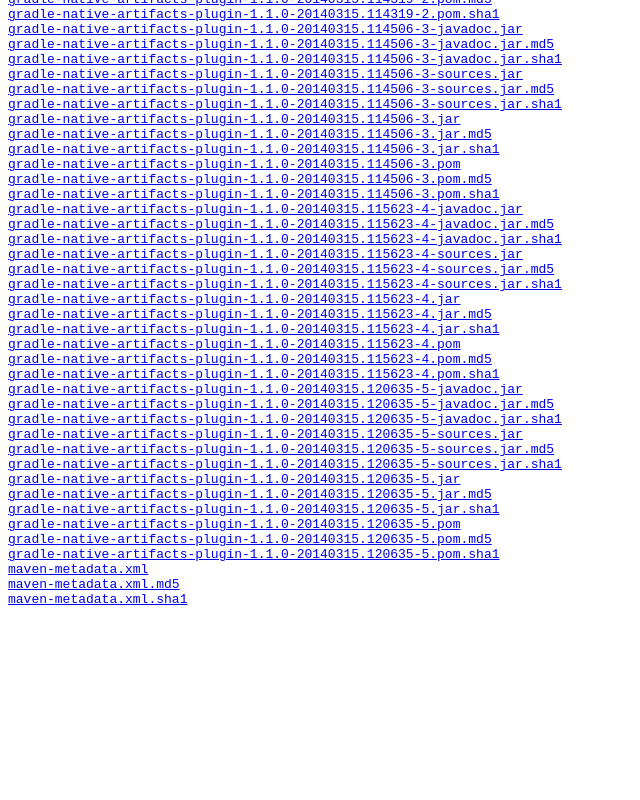
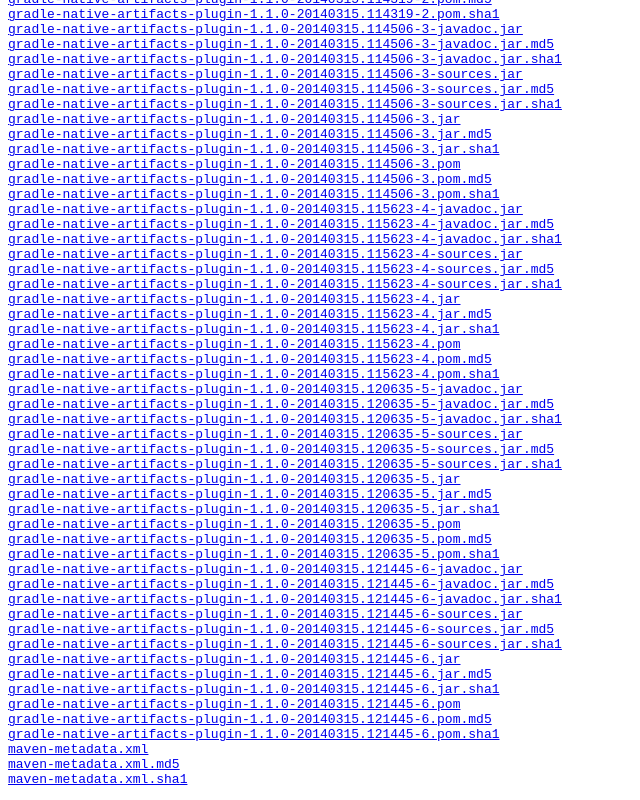
Before and after one commit to sgeb/maven_repo, a plain HTML site: page me/sgeb/gradle/gradle-native-artifacts-plugin/1.1.0-SNAPSHOT/index.html in a window 1280 px wide. Shown: the part 434-1234 px from the top of the page, without its empty margins (0-640 px from the left). Before the commit the page ends 1054 px from the top, so only its background shows below. Drawn offline with Linux system fonts and the light colour scheme.

Commit message:
gradle-native-artifacts-plugin v1.1.0-SNAPSHOT

```diff
--- a/me/sgeb/gradle/gradle-native-artifacts-plugin/1.1.0-SNAPSHOT/index.html
+++ b/me/sgeb/gradle/gradle-native-artifacts-plugin/1.1.0-SNAPSHOT/index.html
@@ -64,6 +64,18 @@
 <a href="gradle-native-artifacts-plugin-1.1.0-20140315.120635-5.pom">gradle-native-artifacts-plugin-1.1.0-20140315.120635-5.pom</a>
 <a href="gradle-native-artifacts-plugin-1.1.0-20140315.120635-5.pom.md5">gradle-native-artifacts-plugin-1.1.0-20140315.120635-5.pom.md5</a>
 <a href="gradle-native-artifacts-plugin-1.1.0-20140315.120635-5.pom.sha1">gradle-native-artifacts-plugin-1.1.0-20140315.120635-5.pom.sha1</a>
+<a href="gradle-native-artifacts-plugin-1.1.0-20140315.121445-6-javadoc.jar">gradle-native-artifacts-plugin-1.1.0-20140315.121445-6-javadoc.jar</a>
+<a href="gradle-native-artifacts-plugin-1.1.0-20140315.121445-6-javadoc.jar.md5">gradle-native-artifacts-plugin-1.1.0-20140315.121445-6-javadoc.jar.md5</a>
+<a href="gradle-native-artifacts-plugin-1.1.0-20140315.121445-6-javadoc.jar.sha1">gradle-native-artifacts-plugin-1.1.0-20140315.121445-6-javadoc.jar.sha1</a>
+<a href="gradle-native-artifacts-plugin-1.1.0-20140315.121445-6-sources.jar">gradle-native-artifacts-plugin-1.1.0-20140315.121445-6-sources.jar</a>
+<a href="gradle-native-artifacts-plugin-1.1.0-20140315.121445-6-sources.jar.md5">gradle-native-artifacts-plugin-1.1.0-20140315.121445-6-sources.jar.md5</a>
+<a href="gradle-native-artifacts-plugin-1.1.0-20140315.121445-6-sources.jar.sha1">gradle-native-artifacts-plugin-1.1.0-20140315.121445-6-sources.jar.sha1</a>
+<a href="gradle-native-artifacts-plugin-1.1.0-20140315.121445-6.jar">gradle-native-artifacts-plugin-1.1.0-20140315.121445-6.jar</a>
+<a href="gradle-native-artifacts-plugin-1.1.0-20140315.121445-6.jar.md5">gradle-native-artifacts-plugin-1.1.0-20140315.121445-6.jar.md5</a>
+<a href="gradle-native-artifacts-plugin-1.1.0-20140315.121445-6.jar.sha1">gradle-native-artifacts-plugin-1.1.0-20140315.121445-6.jar.sha1</a>
+<a href="gradle-native-artifacts-plugin-1.1.0-20140315.121445-6.pom">gradle-native-artifacts-plugin-1.1.0-20140315.121445-6.pom</a>
+<a href="gradle-native-artifacts-plugin-1.1.0-20140315.121445-6.pom.md5">gradle-native-artifacts-plugin-1.1.0-20140315.121445-6.pom.md5</a>
+<a href="gradle-native-artifacts-plugin-1.1.0-20140315.121445-6.pom.sha1">gradle-native-artifacts-plugin-1.1.0-20140315.121445-6.pom.sha1</a>
 <a href="maven-metadata.xml">maven-metadata.xml</a>
 <a href="maven-metadata.xml.md5">maven-metadata.xml.md5</a>
 <a href="maven-metadata.xml.sha1">maven-metadata.xml.sha1</a>
--- a/me/sgeb/gradle/gradle-native-artifacts-plugin/1.1.0-SNAPSHOT/maven-metadata.xml
+++ b/me/sgeb/gradle/gradle-native-artifacts-plugin/1.1.0-SNAPSHOT/maven-metadata.xml
@@ -5,9 +5,9 @@
   <version>1.1.0-SNAPSHOT</version>
   <versioning>
     <snapshot>
-      <timestamp>20140315.120635</timestamp>
-      <buildNumber>5</buildNumber>
+      <timestamp>20140315.121445</timestamp>
+      <buildNumber>6</buildNumber>
     </snapshot>
-    <lastUpdated>20140315120635</lastUpdated>
+    <lastUpdated>20140315121445</lastUpdated>
   </versioning>
 </metadata>
--- a/me/sgeb/gradle/gradle-native-artifacts-plugin/maven-metadata.xml
+++ b/me/sgeb/gradle/gradle-native-artifacts-plugin/maven-metadata.xml
@@ -8,6 +8,6 @@
       <version>1.0.0</version>
       <version>1.1.0-SNAPSHOT</version>
     </versions>
-    <lastUpdated>20140315120635</lastUpdated>
+    <lastUpdated>20140315121445</lastUpdated>
   </versioning>
 </metadata>
```
Also changed, not shown: 16 other files.
